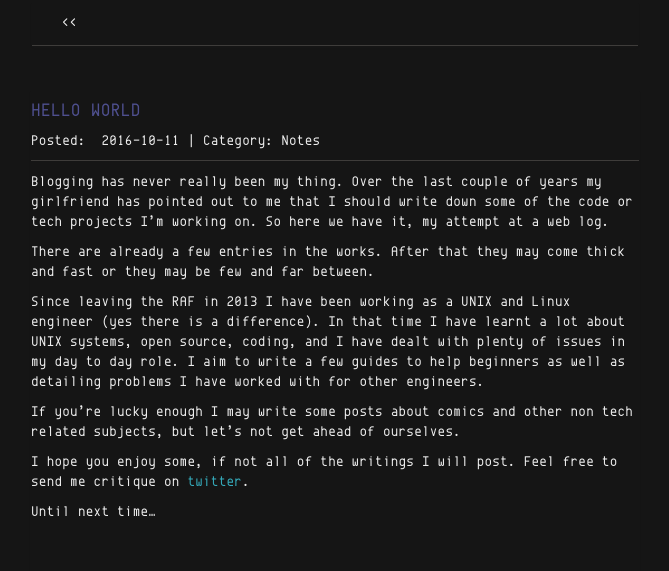
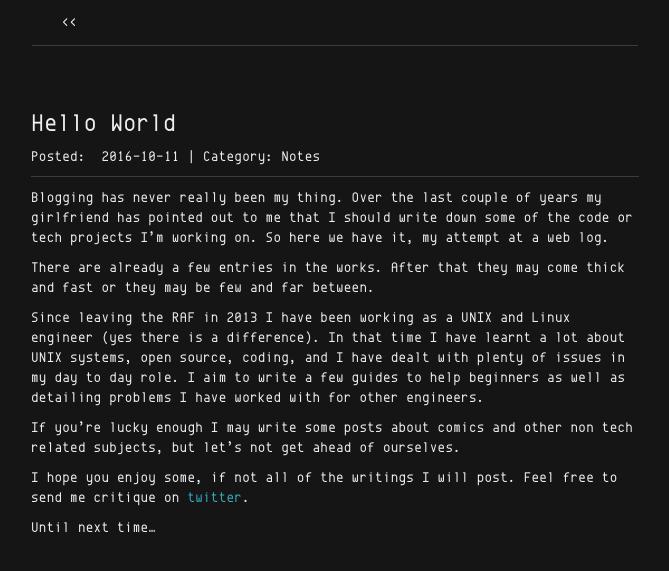
Before and after one commit to pyratebeard/pyratebeard.github.io, a Jekyll site: the page built from _posts/2016-10-11-hello-world.md, in a window 1280 px wide. Shown: the top 571 px of the page, without its empty margins (305-974 px from the left). Built offline with Jekyll 4.4.1, drawn with Linux system fonts in a browser that asks for light colours.

Commit message:
change post page title to h3

```diff
--- a/_layouts/post.html
+++ b/_layouts/post.html
@@ -2,7 +2,7 @@
 layout: post_frame
 ---
 
-<h4>{{ page.title }}</h4>
+<h3>{{ page.title }}</h3>
 <p>Posted:&nbsp;&nbsp;{{ page.date | date: "%Y-%m-%d" }} | Category: {{ page.category }}</p>
 <hr>
 <p>
```
